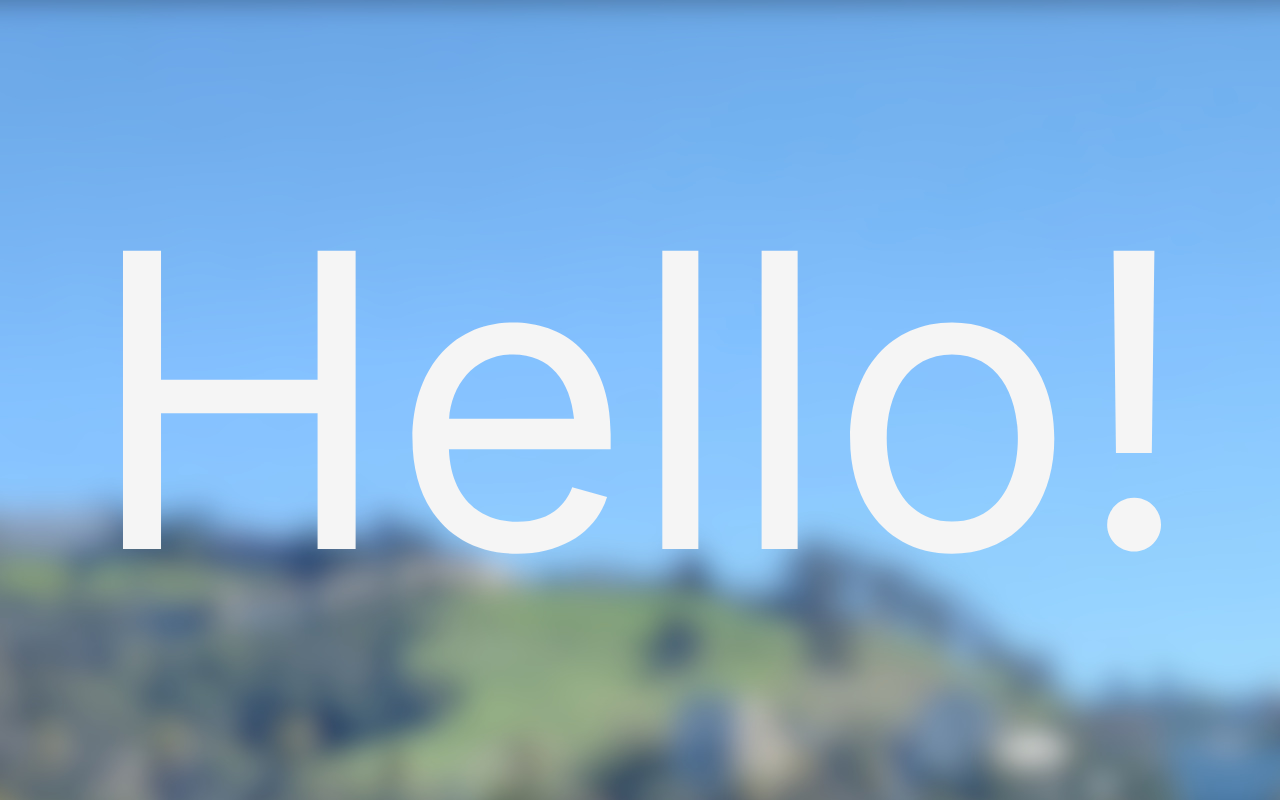
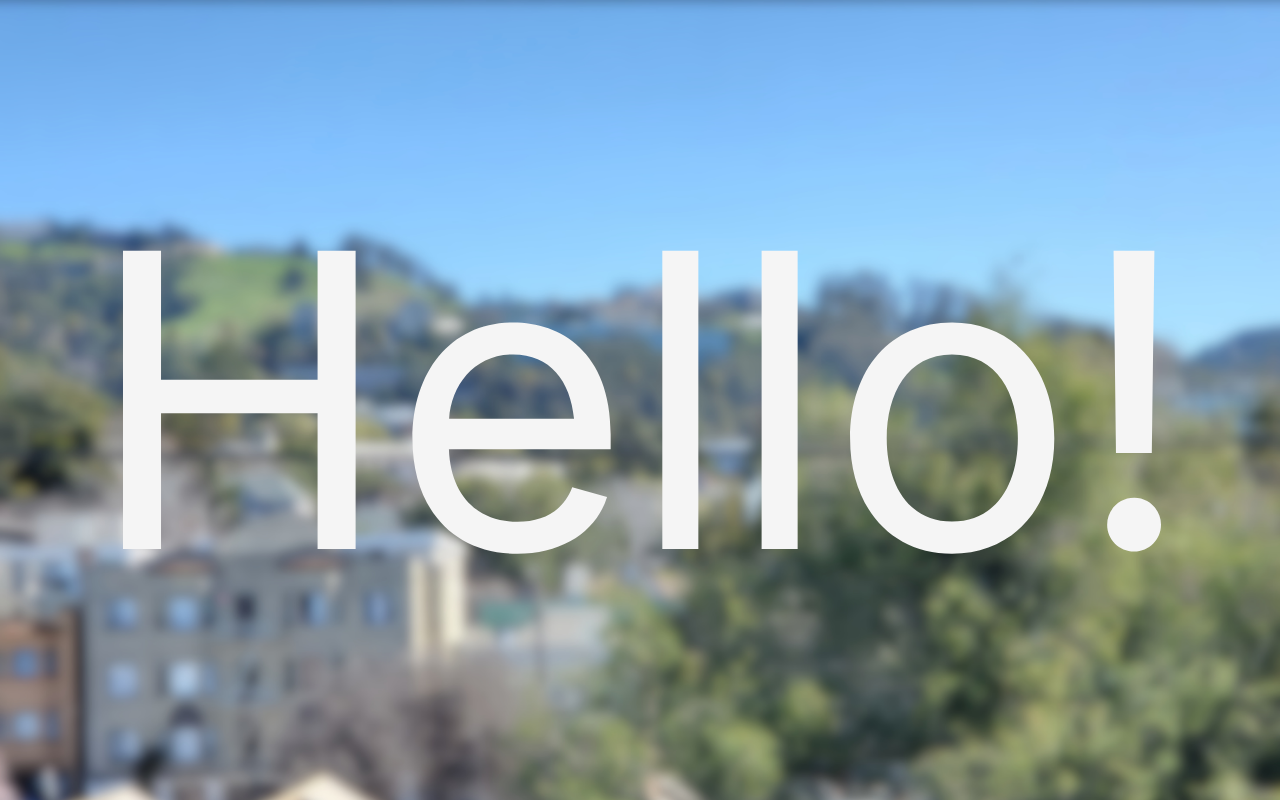
Before and after one commit to probicheaux/smus-club, a React (Create React App) app: page / in a window 1280 px wide. Built offline with nearby package versions, Linux system fonts and the light colour scheme.

Commit message:
Img stuff

```diff
--- a/src/App.css
+++ b/src/App.css
@@ -12,6 +12,7 @@
   font-size: calc(10px + 50vmin);
   color: whitesmoke;
   background-image: url("/src/img/placeholder.jpg");
+  background-size: 100vmax;
 }
 
 .App-link {
```
